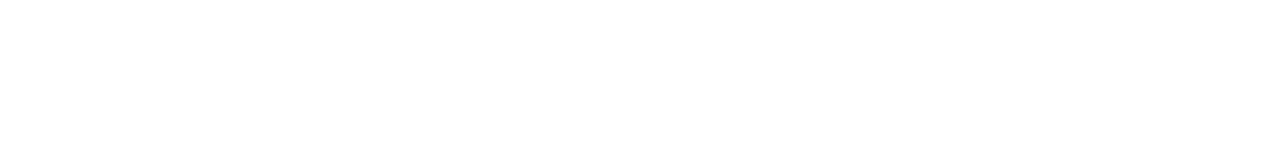
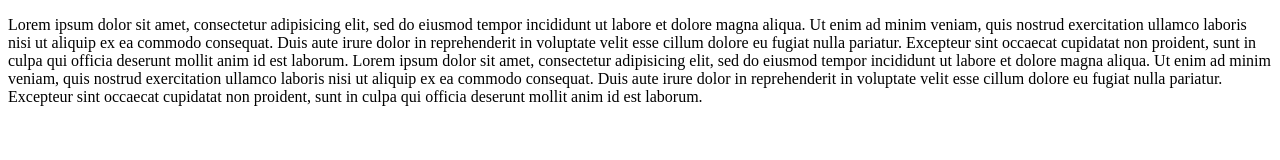
Before and after one commit to xandyx2014/practicasweb02, a plain HTML site: page index.html in a window 1280 px wide. Drawn offline with Linux system fonts and the light colour scheme.

Commit message:
una parrafo bien grande
un parraffo

```diff
--- a/index.html
+++ b/index.html
@@ -8,6 +8,18 @@
 </head>
 <body>
 <div>
+<p>Lorem ipsum dolor sit amet, consectetur adipisicing elit, sed do eiusmod
+tempor incididunt ut labore et dolore magna aliqua. Ut enim ad minim veniam,
+quis nostrud exercitation ullamco laboris nisi ut aliquip ex ea commodo
+consequat. Duis aute irure dolor in reprehenderit in voluptate velit esse
+cillum dolore eu fugiat nulla pariatur. Excepteur sint occaecat cupidatat non
+proident, sunt in culpa qui officia deserunt mollit anim id est laborum.
+Lorem ipsum dolor sit amet, consectetur adipisicing elit, sed do eiusmod
+tempor incididunt ut labore et dolore magna aliqua. Ut enim ad minim veniam,
+quis nostrud exercitation ullamco laboris nisi ut aliquip ex ea commodo
+consequat. Duis aute irure dolor in reprehenderit in voluptate velit esse
+cillum dolore eu fugiat nulla pariatur. Excepteur sint occaecat cupidatat non
+proident, sunt in culpa qui officia deserunt mollit anim id est laborum.</p>
 
 </div>
 
```
